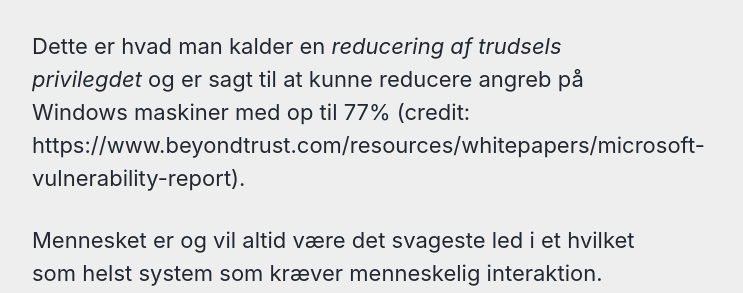
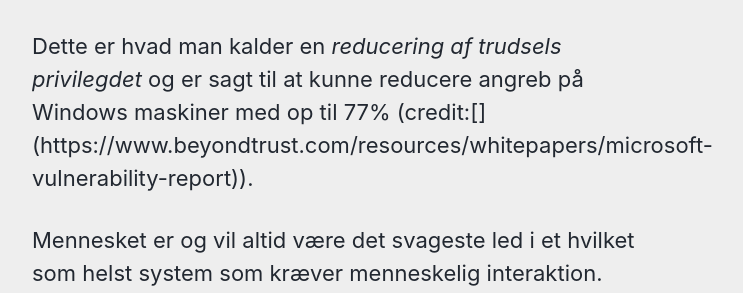
Before and after one commit to Emil428f/Portfolio, a Jekyll site: the page built from _posts/2020-03-30-Sikkerhedsforanstaltninger.md, in a window 1280 px wide and 900 px high, scrolled down 2024 px. Shown: the part 194-487 px from the top of the window, without its empty margins (290-1033 px from the left). Built offline with Jekyll 4.4.1, drawn with Linux system fonts in a browser that asks for light colours; cached includes are drawn as plain includes; nearby versions of some CDN libraries.

```diff
--- a/_posts/2020-03-30-Sikkerhedsforanstaltninger.md
+++ b/_posts/2020-03-30-Sikkerhedsforanstaltninger.md
@@ -38,7 +38,7 @@ Dette betyder derfor også at hvis et angreb finder sted, vil virusen også have
 
 Løsningen for dette er at køre med et fler-konto setup, at have en administrator konto kun til installering af programmer og have en almindelig konto til brug af computeren.
 
-Dette er hvad man kalder en *reducering af trudsels privilegdet* og er sagt til at kunne reducere angreb på Windows maskiner med op til 77% (credit: https://www.beyondtrust.com/resources/whitepapers/microsoft-vulnerability-report).
+Dette er hvad man kalder en *reducering af trudsels privilegdet* og er sagt til at kunne reducere angreb på Windows maskiner med op til 77% (credit:[] (https://www.beyondtrust.com/resources/whitepapers/microsoft-vulnerability-report)).
 
 Mennesket er og vil altid være det svageste led i et hvilket som helst system som kræver menneskelig interaktion. Derfor er det af allerhøjeste vigtighed at lære folk hvordan man bedst sikre sig selv og andre omkring sig.
 
```
